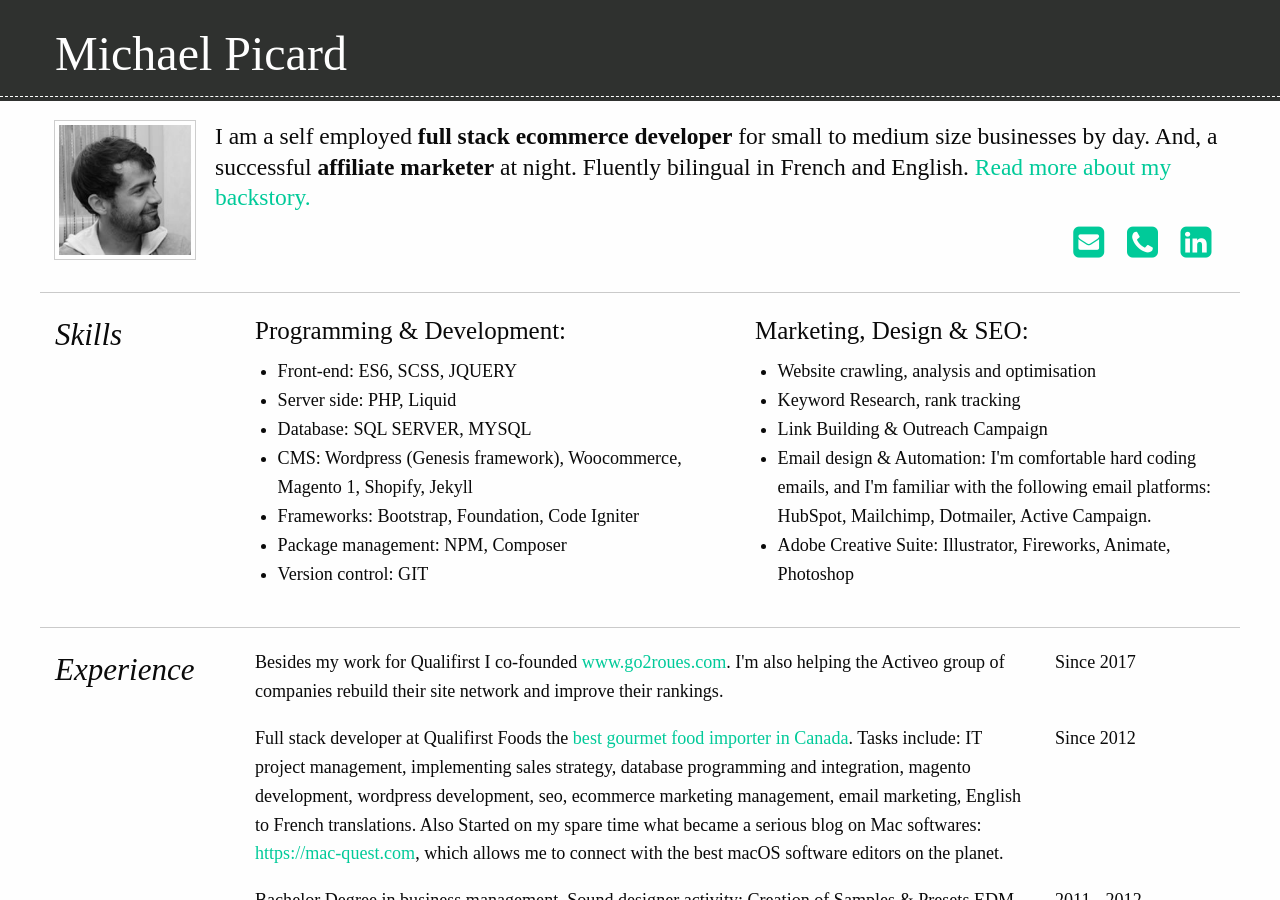
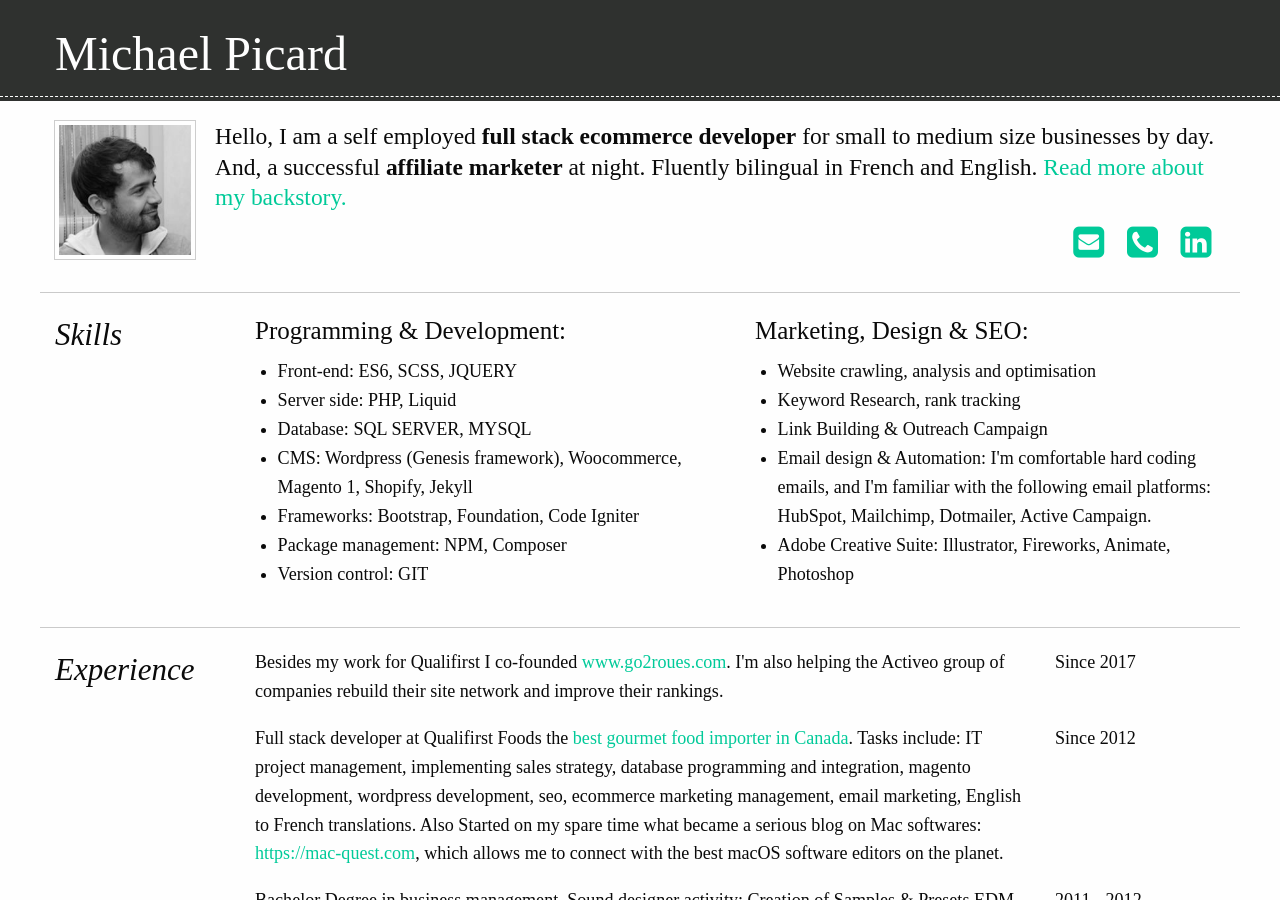
Before and after one commit to michael-picard/resume, a Jekyll site: the page built from index.html, in a window 1280 px wide and 900 px high. Built offline with Jekyll 4.4.1, drawn with Linux system fonts in a browser that asks for light colours.

Commit message:
2018 update

```diff
--- a/index.html
+++ b/index.html
@@ -8,7 +8,7 @@
 			<div class="columns">
 				<p class="lead"><img id="headpic" class="float-left thumbnail"
 				                     src="{{ site.github.url }}/images/head-look-right.jpg" alt="Michael picture"
-				                     width="140" height="138"/>I am a self employed <strong>full stack ecommerce
+				                     width="140" height="138"/>Hello, I am a self employed <strong>full stack ecommerce
 					developer</strong> for small to medium size businesses by day. And, a successful <strong>affiliate
 					marketer</strong> at night. Fluently bilingual in French and English. <a href="#backstory">Read more
 					about my backstory.</a></p>
```
